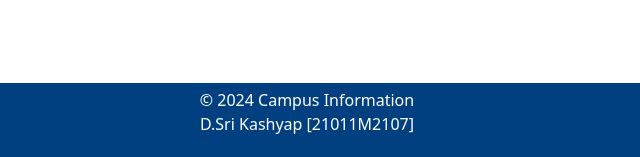
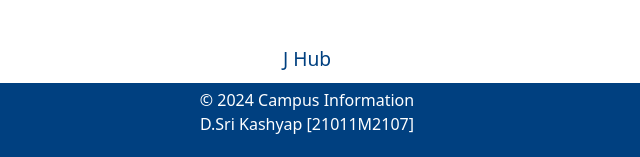
Before and after one commit to srikashyap24/jntuhmaps, a plain HTML site: page index.html in a window 1280 px wide. Shown: the part 643-800 px from the top of the page, 333-973 px from the left. Drawn offline with nearby package versions, Linux system fonts and the light colour scheme; a script that the page names is missing.

Commit message:
Update index.html

```diff
--- a/index.html
+++ b/index.html
@@ -123,6 +123,7 @@
                     </a>
 
                 </div>
+                <div class="col-12 col-md-4">
                 <a href="https://www.google.com/maps/dir/?api=1&destination=17.493551906694336, 78.3930218788452&travelmode=driving" target="_blank">
                     <div class="building-info">
                         <!-- <img src="" alt="J Hub"> -->
@@ -131,7 +132,7 @@
                     </div>
                 </a>
 
-
+                </div>
 
             </div>
 
```
